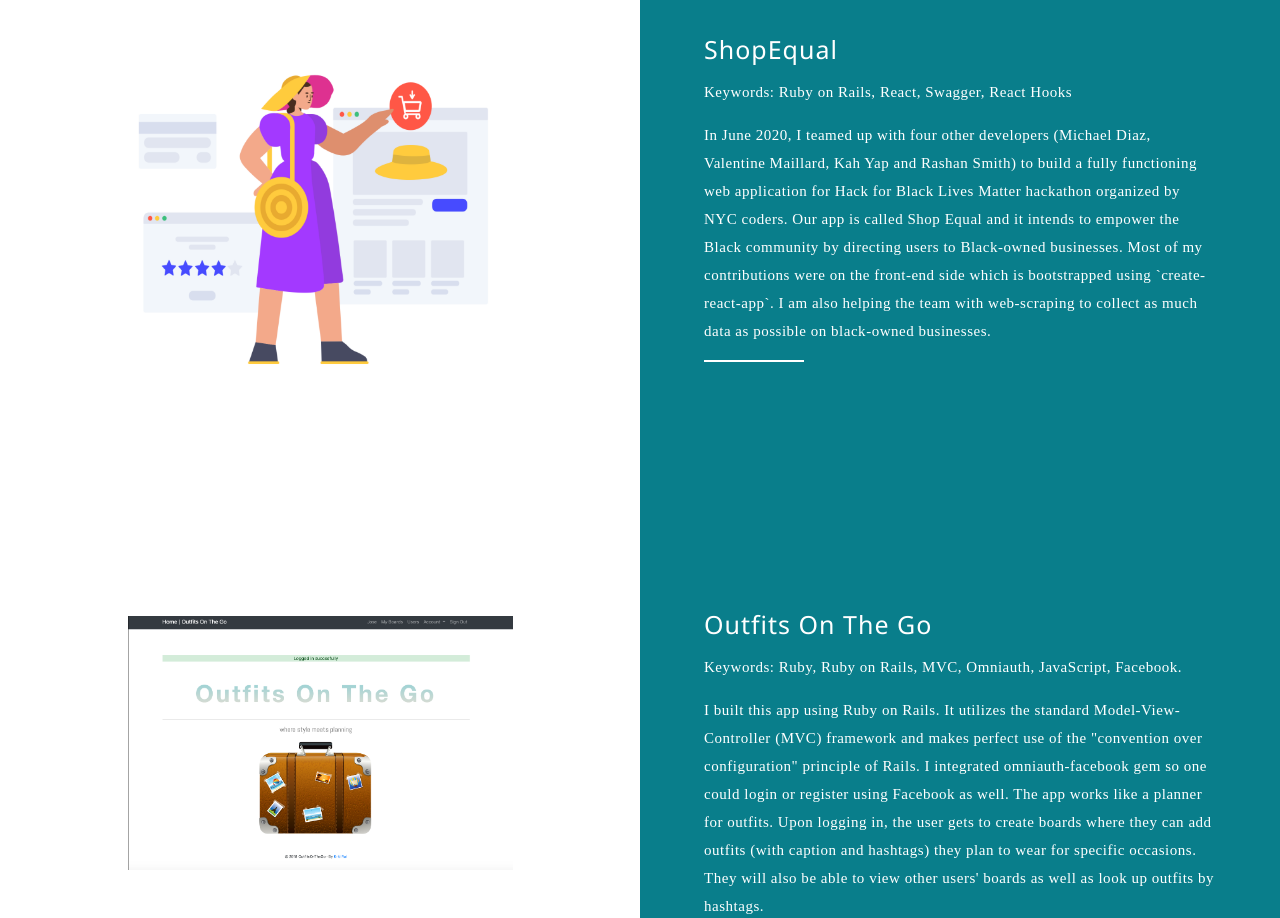
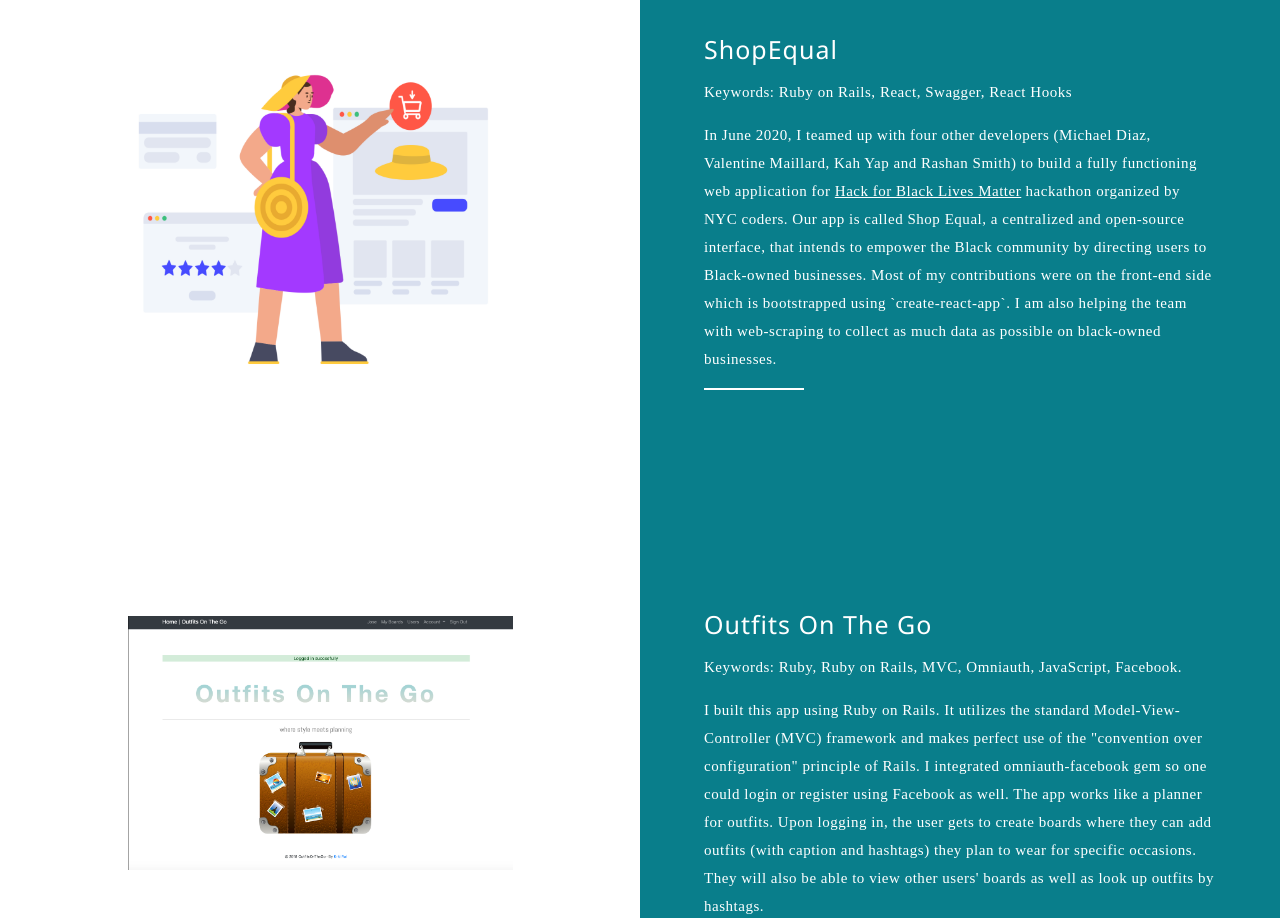
Before and after one commit to kriti-rai/my-react-portfolio, a React (Create React App) app: page /portfolio in a window 1280 px wide. Shown: the part 860-1778 px from the top of the page. Built offline with nearby package versions, Linux system fonts and the light colour scheme; a web font is replaced by a local one.

Commit message:
Add href to the event

```diff
--- a/src/components/portfolio/projects/shop-equal/AboutShopEqual.js
+++ b/src/components/portfolio/projects/shop-equal/AboutShopEqual.js
@@ -7,8 +7,8 @@ const AboutShopEqual = () => {
         <p> Keywords: Ruby on Rails, React, Swagger, React Hooks </p>
           <p>
             In June 2020, I teamed up with four other developers (Michael Diaz, Valentine Maillard, Kah Yap and Rashan Smith)
-            to build a fully functioning web application for Hack for Black Lives Matter hackathon organized by NYC coders.
-            Our app is called Shop Equal and it intends to empower the Black community by directing users to Black-owned businesses.
+            to build a fully functioning web application for <a href='https://www.meetup.com/nyc-coders/events/271029282/#:~:text=NYC%20Coders%20is%20hacking%20in,and%20raise%20awareness%20for%20inequality' target='blank' style={{textDecoration:'underline', color:'white'}}>Hack for Black Lives Matter</a> hackathon organized by NYC coders.
+            Our app is called Shop Equal, a centralized and open-source interface, that intends to empower the Black community by directing users to Black-owned businesses.
             Most of my contributions were on the front-end side which is bootstrapped using `create-react-app`.
             I am also helping the team with web-scraping to collect as much data as possible on black-owned businesses.
           </p>
```
